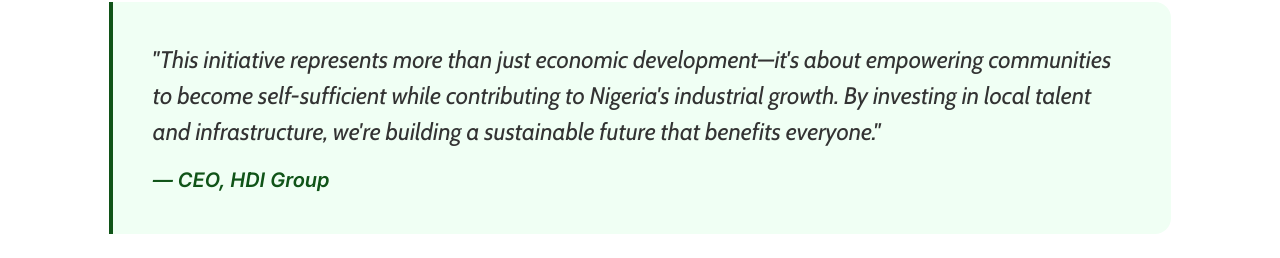
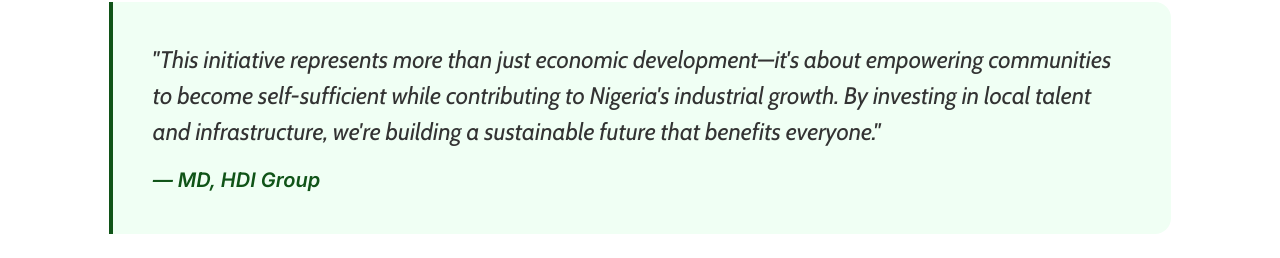
Before and after one commit to Elnalob/hdi-group, a React (Vite) app: page /news in a window 1280 px wide. Shown: the part 2444-2702 px from the top of the page. Built offline with nearby package versions, Linux system fonts and the light colour scheme.

Commit message:
CHANGED COPY

```diff
--- a/src/components/news/pressRelease.tsx
+++ b/src/components/news/pressRelease.tsx
@@ -80,13 +80,13 @@
             </p>
           </div>
 
-          {/* CEO Quote - Blockquote */}
+          {/* MD Quote - Blockquote */}
           <blockquote className="bg-[#f0fff4] border-l-4 border-[#105418] p-6 lg:p-8 xl:p-10 rounded-r-2xl my-8 lg:my-10 xl:my-12">
             <p className="text-[#333333] font-cabin text-lg lg:text-xl xl:text-2xl leading-7 lg:leading-8 xl:leading-9 italic mb-4">
               "This initiative represents more than just economic development—it's about empowering communities to become self-sufficient while contributing to Nigeria's industrial growth. By investing in local talent and infrastructure, we're building a sustainable future that benefits everyone."
             </p>
             <cite className="text-[#105418] font-semibold text-base lg:text-lg xl:text-xl">
-              — CEO, HDI Group
+              — MD, HDI Group
             </cite>
           </blockquote>
 
```
Also changed, not shown: 1 other file (tests, documents, lock files or other folders).
